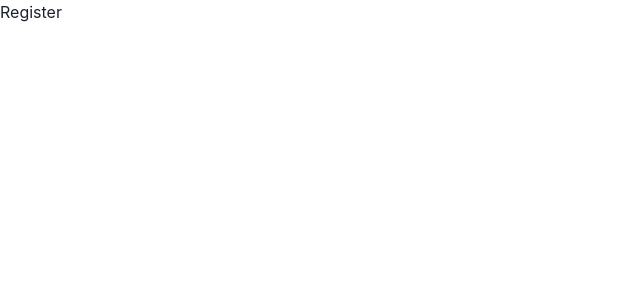
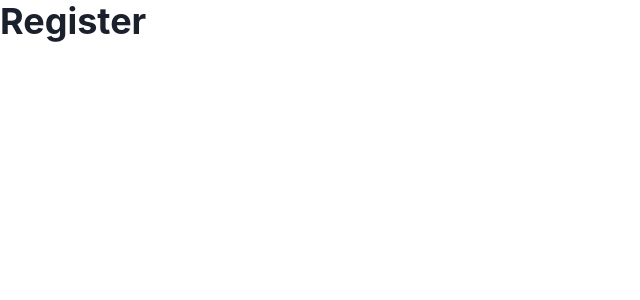
Before and after one commit to vitorsoaresf/react-entrega-s5-hamburgueria-2-0-com-typescript-json-server-vitorsoaresf, a React (Create React App) app: page /register in a window 1280 px wide. Shown: the top 300 px of the page, without its empty margins (0-640 px from the left). Built offline with nearby package versions, Linux system fonts and the light colour scheme.

Commit message:
feat: implements authentincation on routes

```diff
--- /dev/null
+++ b/src/pages/Register/index.tsx
@@ -0,0 +1,5 @@
+import { Heading } from "@chakra-ui/react";
+
+export const Register = () => {
+  return <Heading>Register</Heading>;
+};
--- /dev/null
+++ b/src/routes/Route.tsx
@@ -0,0 +1,34 @@
+import { ComponentType } from "react";
+import { Redirect, Route as ReactRoute, RouteProps } from "react-router-dom";
+import { useAuth } from "../context/Auth.Context";
+
+interface Props extends RouteProps {
+  isPrivate?: boolean;
+  component: ComponentType;
+}
+
+// true e true = ok
+// true e false = n ok
+// false e true = n ok
+// false e false = ok
+
+export const Route = ({
+  isPrivate = false,
+  component: Component,
+  ...rest
+}: Props) => {
+  const { accessToken } = useAuth();
+
+  return (
+    <ReactRoute
+      {...rest}
+      render={() =>
+        isPrivate === !!accessToken ? (
+          <Component />
+        ) : (
+          <Redirect to={isPrivate ? "/" : "/dashboard"} />
+        )
+      }
+    />
+  );
+};
--- a/src/routes/index.tsx
+++ b/src/routes/index.tsx
@@ -1,13 +1,15 @@
-import { Switch, Route } from "react-router-dom";
+import { Switch } from "react-router-dom";
 import { Login } from "../pages/Login";
 import { Dashboard } from "../pages/Dashboard";
+import { Route } from "./Route";
+import { Register } from "../pages/Register";
 
 export const Routes = () => {
   return (
     <Switch>
       <Route exact path="/" component={Login} />
-      <Route path="/dashboard" component={Dashboard} />
-      <Route path="/register">Register</Route>
+      <Route path="/dashboard" component={Dashboard} isPrivate />
+      <Route path="/register" component={Register} />
     </Switch>
   );
 };
```
